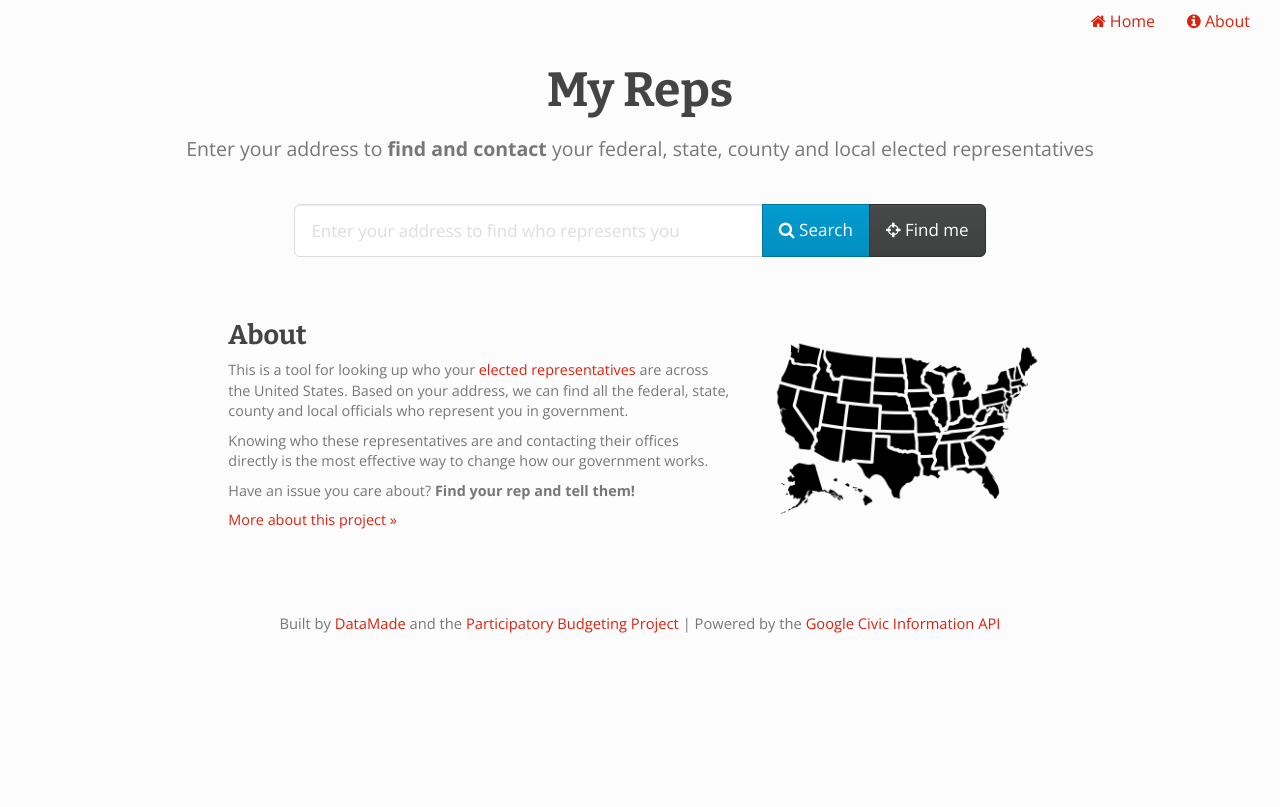
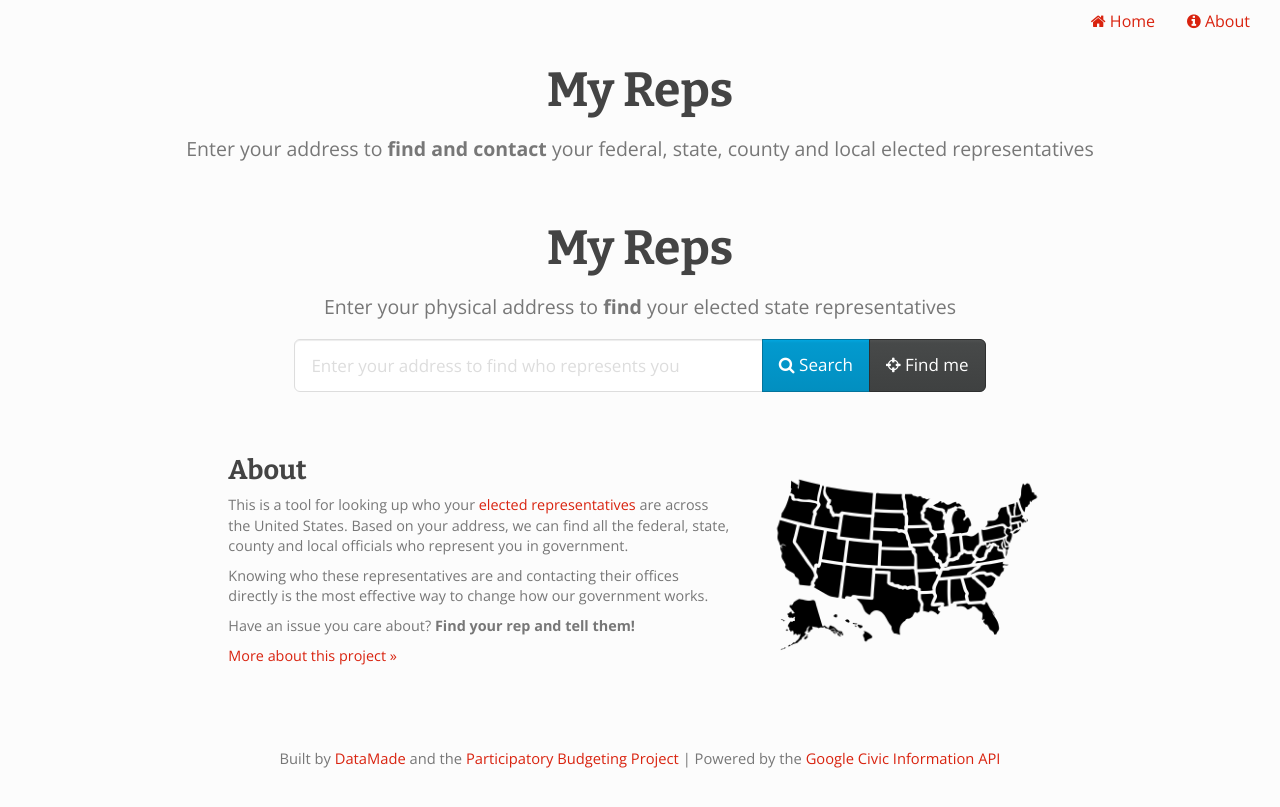
Before and after one commit to datamade/my-reps, a Jekyll site: the page built from index.html, in a window 1280 px wide. Shown: the top 807 px of the page. Built offline with Jekyll 4.4.1, drawn with Linux system fonts in a browser that asks for light colours; nearby versions of some CDN libraries.

Commit message:
Update index.html

```diff
--- a/index.html
+++ b/index.html
@@ -3,6 +3,12 @@ layout: default
 ---
 
 <!-- Add your call to action here! -->
+
+<div class='text-center'>
+    <h1><a href='index.html'>My Reps</a></h1>
+    <!-- Update this tagline! -->
+    <p class='lead'>Enter your physical address to <strong>find </strong> your elected state representatives</p>
+</div>
 
 <div class="row">
     <div class='col-md-10 col-md-offset-1'>
```
